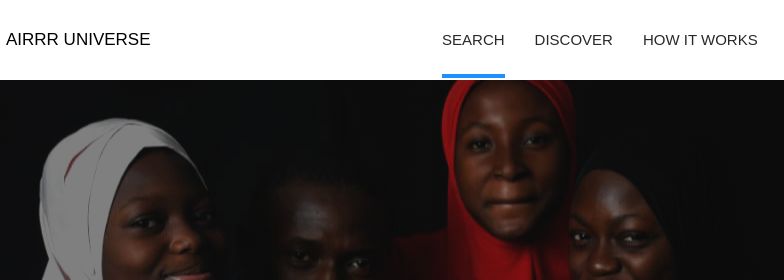
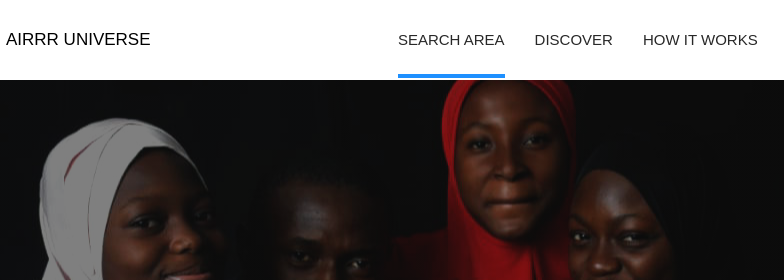
Before and after one commit to i-am-abdulkafiy/airrr-website, a plain HTML site: page index.html in a window 1280 px wide. Shown: the top 280 px of the page, 144-928 px from the left. Drawn offline with Linux system fonts and the light colour scheme.

Commit message:
Airr Web Development

```diff
--- a/index.html
+++ b/index.html
@@ -15,7 +15,7 @@
       <p>Airrr Universe</p>
     </div>
     <ul class="navbar-toggler" id="mobile">
-      <li class="nav-item"><a href="#" class="nav-link active">Search</a></li>
+      <li class="nav-item"><a href="#" class="nav-link active">Search Area</a></li>
       <li class="nav-item"><a href="#" class="nav-link">Discover</a></li>
       <li class="nav-item"><a href="#" class="nav-link">How it works</a></li>
       <li class="nav-item"><a href="#" class="nav-link">Sign In</a>&nbsp;
```
